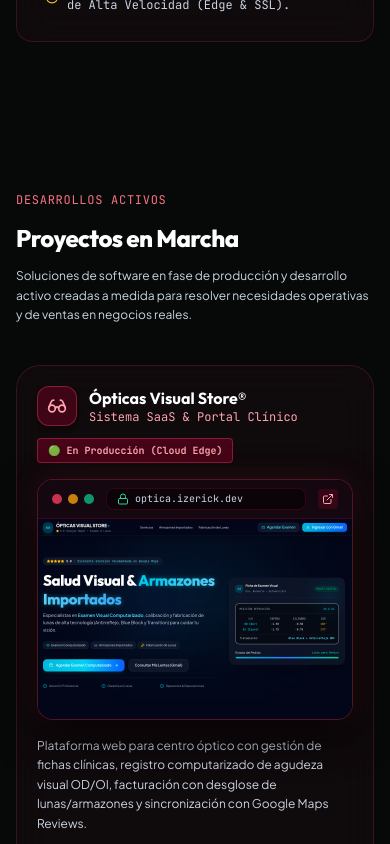
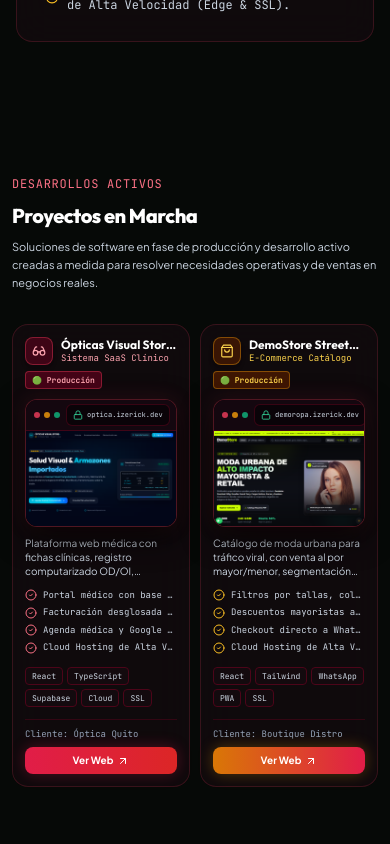
Before and after one commit to izerick/izerick-portfolio, a React (Vite) app: page / in a window 390 px wide. Shown: the part 2180-3024 px from the top of the page. Built offline with nearby package versions, Linux system fonts and the light colour scheme.

Commit message:
feat: 2-column parallel mobile layout for project showcase cards

```diff
--- a/src/components/LiveBrowserPreview.tsx
+++ b/src/components/LiveBrowserPreview.tsx
@@ -14,32 +14,32 @@ export const LiveBrowserPreview: React.FC<LiveBrowserPreviewProps> = ({
   imageSrc,
   title,
   badgeText = 'En Vivo • Cloud Edge',
-  heightClass = 'h-[210px] sm:h-[230px]',
+  heightClass = 'h-[95px] xs:h-[115px] sm:h-[225px]',
 }) => {
   const cleanDisplayUrl = url.replace(/^https?:\/\//, '');
 
   return (
-    <div className="rounded-2xl bg-[#090407] border border-rose-500/30 overflow-hidden shadow-[0_15px_40px_rgba(0,0,0,0.8),0_0_30px_rgba(244,63,94,0.15)] group transition-all relative">
+    <div className="rounded-xl sm:rounded-2xl bg-[#090407] border border-rose-500/30 overflow-hidden shadow-[0_10px_30px_rgba(0,0,0,0.8),0_0_20px_rgba(244,63,94,0.15)] group transition-all relative">
       {/* Browser Window Titlebar */}
-      <div className="bg-[#14070f] px-3.5 py-2 border-b border-rose-950/80 flex items-center justify-between gap-3 text-xs font-mono">
+      <div className="bg-[#14070f] px-2 sm:px-3.5 py-1 sm:py-2 border-b border-rose-950/80 flex items-center justify-between gap-1.5 sm:gap-3 text-xs font-mono">
         {/* macOS Window Dots */}
-        <div className="flex items-center gap-1.5 shrink-0">
-          <span className="w-2.5 h-2.5 rounded-full bg-rose-500/80" />
-          <span className="w-2.5 h-2.5 rounded-full bg-amber-500/80" />
-          <span className="w-2.5 h-2.5 rounded-full bg-emerald-500/80" />
+        <div className="flex items-center gap-1 sm:gap-1.5 shrink-0">
+          <span className="w-1.5 h-1.5 sm:w-2.5 sm:h-2.5 rounded-full bg-rose-500/80" />
+          <span className="w-1.5 h-1.5 sm:w-2.5 sm:h-2.5 rounded-full bg-amber-500/80" />
+          <span className="w-1.5 h-1.5 sm:w-2.5 sm:h-2.5 rounded-full bg-emerald-500/80" />
         </div>
 
         {/* Address Bar */}
-        <div className="flex-1 max-w-xs mx-auto bg-[#0a0308] border border-rose-950/70 rounded-lg px-2.5 py-0.5 flex items-center justify-between gap-2 text-[10px] text-slate-300">
-          <div className="flex items-center gap-1.5 truncate">
-            <Lock className="w-3 h-3 text-emerald-400 shrink-0" />
-            <span className="truncate text-slate-300 font-mono">{cleanDisplayUrl}</span>
+        <div className="flex-1 max-w-xs mx-auto bg-[#0a0308] border border-rose-950/70 rounded-md sm:rounded-lg px-1.5 sm:px-2.5 py-0.5 flex items-center justify-between gap-1 text-[8px] sm:text-[10px] text-slate-300">
+          <div className="flex items-center gap-1 truncate">
+            <Lock className="w-2.5 h-2.5 sm:w-3 sm:h-3 text-emerald-400 shrink-0" />
+            <span className="truncate text-slate-300 font-mono text-[7px] sm:text-[10px]">{cleanDisplayUrl}</span>
           </div>
         </div>
 
         {/* Status & Open Action */}
-        <div className="flex items-center gap-2 shrink-0">
-          <span className="text-[9px] text-emerald-400 font-bold bg-emerald-950/80 px-2 py-0.5 rounded border border-emerald-500/30 hidden sm:inline-flex items-center gap-1">
+        <div className="flex items-center gap-1 sm:gap-2 shrink-0">
+          <span className="text-[7px] sm:text-[9px] text-emerald-400 font-bold bg-emerald-950/80 px-1.5 sm:px-2 py-0.5 rounded border border-emerald-500/30 hidden md:inline-flex items-center gap-1">
             <span className="w-1.5 h-1.5 rounded-full bg-emerald-400 animate-pulse" />
             {badgeText}
           </span>
@@ -47,10 +47,10 @@ export const LiveBrowserPreview: React.FC<LiveBrowserPreviewProps> = ({
             href={url}
             target="_blank"
             rel="noopener noreferrer"
-            className="p-1 rounded bg-rose-950/60 hover:bg-rose-600 text-rose-300 hover:text-white transition-colors"
-            title="Abrir aplicación en nueva pestaña"
+            className="p-0.5 sm:p-1 rounded bg-rose-950/60 hover:bg-rose-600 text-rose-300 hover:text-white transition-colors"
+            title="Abrir en nueva pestaña"
           >
-            <ExternalLink className="w-3 h-3" />
+            <ExternalLink className="w-2.5 h-2.5 sm:w-3 sm:h-3" />
           </a>
         </div>
       </div>
@@ -65,7 +65,7 @@ export const LiveBrowserPreview: React.FC<LiveBrowserPreviewProps> = ({
             loading="lazy"
           />
         ) : (
-          <div className="w-full h-full flex items-center justify-center bg-[#0d050a] text-slate-400 text-xs font-mono">
+          <div className="w-full h-full flex items-center justify-center bg-[#0d050a] text-slate-400 text-[10px] font-mono">
             <span>{title}</span>
           </div>
         )}
@@ -75,12 +75,13 @@ export const LiveBrowserPreview: React.FC<LiveBrowserPreviewProps> = ({
           href={url}
           target="_blank"
           rel="noopener noreferrer"
-          className="absolute inset-0 bg-gradient-to-t from-[#070306]/90 via-[#070306]/30 to-transparent opacity-0 group-hover:opacity-100 transition-opacity flex items-end justify-center pb-4"
+          className="absolute inset-0 bg-gradient-to-t from-[#070306]/90 via-[#070306]/30 to-transparent opacity-0 group-hover:opacity-100 transition-opacity flex items-end justify-center pb-2 sm:pb-4"
         >
-          <span className="px-4 py-2 rounded-xl bg-gradient-to-r from-rose-600 to-red-600 text-white font-bold text-xs flex items-center gap-2 shadow-[0_0_25px_rgba(244,63,94,0.7)] ring-1 ring-rose-300/50">
-            <Sparkles className="w-3.5 h-3.5 text-amber-300" />
-            <span>Ver Web en Producción</span>
-            <ExternalLink className="w-3.5 h-3.5" />
+          <span className="px-2.5 sm:px-4 py-1 sm:py-2 rounded-lg sm:rounded-xl bg-gradient-to-r from-rose-600 to-red-600 text-white font-bold text-[9px] sm:text-xs flex items-center gap-1.5 shadow-[0_0_25px_rgba(244,63,94,0.7)] ring-1 ring-rose-300/50">
+            <Sparkles className="w-2.5 h-2.5 sm:w-3.5 sm:h-3.5 text-amber-300" />
+            <span className="hidden sm:inline">Ver Web en Producción</span>
+            <span className="sm:hidden">Ver Web</span>
+            <ExternalLink className="w-2.5 h-2.5 sm:w-3.5 sm:h-3.5" />
           </span>
         </a>
       </div>
--- a/src/components/ProjectsSection.tsx
+++ b/src/components/ProjectsSection.tsx
@@ -4,45 +4,45 @@ import { LiveBrowserPreview } from './LiveBrowserPreview';
 
 export const ProjectsSection: React.FC = () => {
   return (
-    <section id="proyectos" className="py-16 sm:py-20 md:py-28 scroll-mt-20">
-      <div className="max-w-6xl mx-auto px-4 sm:px-6 relative z-10">
+    <section id="proyectos" className="py-12 sm:py-20 md:py-28 scroll-mt-20">
+      <div className="max-w-6xl mx-auto px-3 sm:px-6 relative z-10">
 
         {/* Section Header */}
-        <div className="space-y-3 mb-10 sm:mb-14 text-left">
-          <span className="mono-label text-rose-400">Desarrollos Activos</span>
-          <h2 className="text-2xl sm:text-3xl md:text-4xl font-extrabold text-white font-heading tracking-tight">
+        <div className="space-y-2 sm:space-y-3 mb-8 sm:mb-14 text-left">
+          <span className="mono-label text-rose-400 text-[10px] sm:text-xs">Desarrollos Activos</span>
+          <h2 className="text-xl sm:text-3xl md:text-4xl font-extrabold text-white font-heading tracking-tight">
             Proyectos en Marcha
           </h2>
-          <p className="text-xs sm:text-sm md:text-base text-slate-300 max-w-2xl leading-relaxed">
+          <p className="text-[11px] sm:text-sm md:text-base text-slate-300 max-w-2xl leading-relaxed">
             Soluciones de software en fase de producción y desarrollo activo creadas a medida para resolver necesidades operativas y de ventas en negocios reales.
           </p>
         </div>
 
-        {/* Projects Grid with Symmetric Flex Items */}
-        <div className="grid grid-cols-1 lg:grid-cols-2 gap-6 sm:gap-8 items-stretch">
+        {/* Parallel 2-Column Grid on Mobile & Desktop */}
+        <div className="grid grid-cols-2 gap-2.5 sm:gap-6 lg:gap-8 items-stretch">
 
           {/* Project 1: Ópticas Visual Store */}
-          <div className="tech-card rounded-3xl p-5 sm:p-7 space-y-6 flex flex-col justify-between h-full text-left border-l-4 border-l-rose-500 bg-[#11070e]/80">
-            <div className="space-y-4 sm:space-y-5">
+          <div className="tech-card rounded-2xl sm:rounded-3xl p-3 sm:p-7 space-y-3 sm:space-y-6 flex flex-col justify-between h-full text-left border-l-2 sm:border-l-4 border-l-rose-500 bg-[#11070e]/80">
+            <div className="space-y-2.5 sm:space-y-5">
 
               {/* Header */}
-              <div className="flex flex-col sm:flex-row sm:items-center justify-between gap-3 sm:gap-4">
-                <div className="flex items-center gap-3">
-                  <div className="w-10 h-10 rounded-xl bg-rose-950/80 border border-rose-500/40 flex items-center justify-center text-rose-300 shrink-0 shadow-md">
-                    <Glasses className="w-5 h-5" />
+              <div className="flex flex-col sm:flex-row sm:items-center justify-between gap-1.5 sm:gap-4">
+                <div className="flex items-center gap-2 sm:gap-3 min-w-0">
+                  <div className="w-7 h-7 sm:w-10 sm:h-10 rounded-lg sm:rounded-xl bg-rose-950/80 border border-rose-500/40 flex items-center justify-center text-rose-300 shrink-0 shadow-md">
+                    <Glasses className="w-3.5 h-3.5 sm:w-5 sm:h-5" />
                   </div>
-                  <div>
-                    <h3 className="text-base sm:text-lg font-bold text-white font-heading leading-snug">
+                  <div className="min-w-0">
+                    <h3 className="text-xs sm:text-lg font-bold text-white font-heading leading-tight truncate">
                       Ópticas Visual Store®
                     </h3>
-                    <span className="text-xs text-rose-300 font-mono block">
-                      Sistema SaaS &amp; Portal Clínico
+                    <span className="text-[9px] sm:text-xs text-rose-300 font-mono block truncate">
+                      Sistema SaaS Clínico
                     </span>
                   </div>
                 </div>
 
-                <span className="self-start sm:self-auto text-[10px] font-mono font-bold px-2.5 py-1 rounded bg-rose-950/90 border border-rose-500/40 text-rose-300 shrink-0">
-                  🟢 En Producción (Cloud Edge)
+                <span className="self-start sm:self-auto text-[8px] sm:text-[10px] font-mono font-bold px-1.5 py-0.5 sm:px-2.5 sm:py-1 rounded bg-rose-950/90 border border-rose-500/40 text-rose-300 shrink-0 truncate">
+                  🟢 Producción
                 </span>
               </div>
 
@@ -52,40 +52,40 @@ export const ProjectsSection: React.FC = () => {
                 imageSrc="/optica-preview.png"
                 title="Ópticas Visual Store"
                 badgeText="En Vivo • Cloud Edge"
-                heightClass="h-[200px] sm:h-[225px]"
+                heightClass="h-[95px] xs:h-[120px] sm:h-[225px]"
               />
 
-              {/* Description (Symmetrical length) */}
-              <p className="text-xs sm:text-sm text-slate-300 leading-relaxed min-h-[54px] sm:min-h-[60px]">
-                Plataforma web para centro óptico con gestión de fichas clínicas, registro computarizado de agudeza visual OD/OI, facturación con desglose de lunas/armazones y sincronización con Google Maps Reviews.
+              {/* Description */}
+              <p className="text-[10px] sm:text-sm text-slate-300 leading-snug sm:leading-relaxed line-clamp-3 sm:line-clamp-none min-h-[38px] sm:min-h-[60px]">
+                Plataforma web médica con fichas clínicas, registro computarizado OD/OI, facturación con desglose de lunas/armazones y Google Reviews.
               </p>
 
-              {/* Highlights (Exactly 4 items) */}
-              <div className="space-y-2 text-xs font-mono text-slate-300">
-                <div className="flex items-center gap-2">
-                  <CheckCircle2 className="w-3.5 h-3.5 text-rose-400 shrink-0" />
-                  <span>Portal de Optometrista con autenticación y base de datos en tiempo real.</span>
+              {/* Highlights (4 bullets) */}
+              <div className="space-y-1 sm:space-y-2 text-[9px] sm:text-xs font-mono text-slate-300">
+                <div className="flex items-center gap-1.5 sm:gap-2">
+                  <CheckCircle2 className="w-3 h-3 sm:w-3.5 sm:h-3.5 text-rose-400 shrink-0" />
+                  <span className="truncate">Portal médico con base de datos en tiempo real.</span>
                 </div>
-                <div className="flex items-center gap-2">
-                  <CheckCircle2 className="w-3.5 h-3.5 text-rose-400 shrink-0" />
-                  <span>Facturación con valores de lunas y armazón desglosados por separado.</span>
+                <div className="flex items-center gap-1.5 sm:gap-2">
+                  <CheckCircle2 className="w-3 h-3 sm:w-3.5 sm:h-3.5 text-rose-400 shrink-0" />
+                  <span className="truncate">Facturación desglosada lunas y montura.</span>
                 </div>
-                <div className="flex items-center gap-2">
-                  <CheckCircle2 className="w-3.5 h-3.5 text-rose-400 shrink-0" />
-                  <span>Agenda médica de pacientes y sincronización con Google Reviews.</span>
+                <div className="flex items-center gap-1.5 sm:gap-2">
+                  <CheckCircle2 className="w-3 h-3 sm:w-3.5 sm:h-3.5 text-rose-400 shrink-0" />
+                  <span className="truncate">Agenda médica y Google Reviews.</span>
                 </div>
-                <div className="flex items-center gap-2">
-                  <CheckCircle2 className="w-3.5 h-3.5 text-rose-400 shrink-0" />
-                  <span>Desplegado en Infraestructura Cloud de Alta Velocidad con SSL.</span>
+                <div className="flex items-center gap-1.5 sm:gap-2">
+                  <CheckCircle2 className="w-3 h-3 sm:w-3.5 sm:h-3.5 text-rose-400 shrink-0" />
+                  <span className="truncate">Cloud Hosting de Alta Velocidad + SSL.</span>
                 </div>
               </div>
 
-              {/* Tags (Exactly 5 tags) */}
-              <div className="flex flex-wrap gap-1.5 sm:gap-2 pt-1">
-                {['React', 'TypeScript', 'Supabase', 'Cloud Hosting', 'SSL'].map(tag => (
+              {/* Tags (5 tags) */}
+              <div className="flex flex-wrap gap-1 sm:gap-2 pt-0.5 sm:pt-1">
+                {['React', 'TypeScript', 'Supabase', 'Cloud', 'SSL'].map(tag => (
                   <span
                     key={tag}
-                    className="px-2 py-0.5 rounded bg-[#130a0e] border border-rose-950 text-[10px] sm:text-[11px] font-mono text-slate-300"
+                    className="px-1.5 py-0.5 rounded bg-[#130a0e] border border-rose-950 text-[8px] sm:text-[11px] font-mono text-slate-300"
                   >
                     {tag}
                   </span>
@@ -95,42 +95,42 @@ export const ProjectsSection: React.FC = () => {
             </div>
 
             {/* Action Bar */}
-            <div className="pt-4 border-t border-rose-950/60 flex flex-wrap items-center justify-between gap-3">
-              <span className="text-xs font-mono text-slate-400">Cliente: Óptica en Quito</span>
+            <div className="pt-2 sm:pt-4 border-t border-rose-950/60 flex flex-col sm:flex-row items-stretch sm:items-center justify-between gap-1.5 sm:gap-3">
+              <span className="text-[9px] sm:text-xs font-mono text-slate-400 truncate">Cliente: Óptica Quito</span>
               <a
                 href="https://optica.izerick.dev/"
                 target="_blank"
                 rel="noopener noreferrer"
-                className="px-4 py-2 rounded-xl bg-gradient-to-r from-rose-600 to-red-600 hover:from-rose-500 hover:to-red-500 text-white font-bold text-xs flex items-center gap-1.5 transition-all shadow-[0_0_15px_rgba(225,29,72,0.3)]"
+                className="w-full sm:w-auto px-2.5 py-1.5 sm:px-4 sm:py-2 rounded-lg sm:rounded-xl bg-gradient-to-r from-rose-600 to-red-600 hover:from-rose-500 hover:to-red-500 text-white font-bold text-[10px] sm:text-xs flex items-center justify-center gap-1 sm:gap-1.5 transition-all shadow-[0_0_15px_rgba(225,29,72,0.3)]"
               >
-                <span>Ver Web en Producción</span>
-                <ArrowUpRight className="w-3.5 h-3.5" />
+                <span>Ver Web</span>
+                <ArrowUpRight className="w-3 h-3 sm:w-3.5 sm:h-3.5" />
               </a>
             </div>
           </div>
 
           {/* Project 2: DemoStore Streetwear */}
-          <div className="tech-card rounded-3xl p-5 sm:p-7 space-y-6 flex flex-col justify-between h-full text-left border-l-4 border-l-amber-500 bg-[#11070e]/80">
-            <div className="space-y-4 sm:space-y-5">
+          <div className="tech-card rounded-2xl sm:rounded-3xl p-3 sm:p-7 space-y-3 sm:space-y-6 flex flex-col justify-between h-full text-left border-l-2 sm:border-l-4 border-l-amber-500 bg-[#11070e]/80">
+            <div className="space-y-2.5 sm:space-y-5">
 
               {/* Header */}
-              <div className="flex flex-col sm:flex-row sm:items-center justify-between gap-3 sm:gap-4">
-                <div className="flex items-center gap-3">
-                  <div className="w-10 h-10 rounded-xl bg-amber-950/80 border border-amber-500/40 flex items-center justify-center text-amber-300 shrink-0 shadow-md">
-                    <ShoppingBag className="w-5 h-5" />
+              <div className="flex flex-col sm:flex-row sm:items-center justify-between gap-1.5 sm:gap-4">
+                <div className="flex items-center gap-2 sm:gap-3 min-w-0">
+                  <div className="w-7 h-7 sm:w-10 sm:h-10 rounded-lg sm:rounded-xl bg-amber-950/80 border border-amber-500/40 flex items-center justify-center text-amber-300 shrink-0 shadow-md">
+                    <ShoppingBag className="w-3.5 h-3.5 sm:w-5 sm:h-5" />
                   </div>
-                  <div>
-                    <h3 className="text-base sm:text-lg font-bold text-white font-heading leading-snug">
+                  <div className="min-w-0">
+                    <h3 className="text-xs sm:text-lg font-bold text-white font-heading leading-tight truncate">
                       DemoStore Streetwear®
                     </h3>
-                    <span className="text-xs text-amber-300 font-mono block">
-                      E-Commerce &amp; Catálogo Digital
+                    <span className="text-[9px] sm:text-xs text-amber-300 font-mono block truncate">
+                      E-Commerce Catálogo
                     </span>
                   </div>
                 </div>
 
-                <span className="self-start sm:self-auto text-[10px] font-mono font-bold px-2.5 py-1 rounded bg-amber-950/90 border border-amber-500/40 text-amber-300 shrink-0">
-                  🟢 En Producción (Cloud Edge)
+                <span className="self-start sm:self-auto text-[8px] sm:text-[10px] font-mono font-bold px-1.5 py-0.5 sm:px-2.5 sm:py-1 rounded bg-amber-950/90 border border-amber-500/40 text-amber-300 shrink-0 truncate">
+                  🟢 Producción
                 </span>
               </div>
 
@@ -140,40 +140,40 @@ export const ProjectsSection: React.FC = () => {
                 imageSrc="/demoropa-preview.png"
                 title="DemoStore Streetwear"
                 badgeText="En Vivo • Cloud Edge"
-                heightClass="h-[200px] sm:h-[225px]"
+                heightClass="h-[95px] xs:h-[120px] sm:h-[225px]"
               />
 
-              {/* Description (Symmetrical length) */}
-              <p className="text-xs sm:text-sm text-slate-300 leading-relaxed min-h-[54px] sm:min-h-[60px]">
-                Catálogo de moda urbana para captar tráfico viral de redes sociales, con venta al por mayor/menor, segmentación por tallas (S/M/L/XL), modo blanco/oscuro y checkout directo hacia WhatsApp.
+              {/* Description */}
+              <p className="text-[10px] sm:text-sm text-slate-300 leading-snug sm:leading-relaxed line-clamp-3 sm:line-clamp-none min-h-[38px] sm:min-h-[60px]">
+                Catálogo de moda urbana para tráfico viral, con venta al por mayor/menor, segmentación por tallas (S/M/L/XL) y checkout a WhatsApp.
               </p>
 
-              {/* Highlights (Exactly 4 items) */}
-              <div className="space-y-2 text-xs font-mono text-slate-300">
-                <div className="flex items-center gap-2">
-                  <CheckCircle2 className="w-3.5 h-3.5 text-amber-400 shrink-0" />
-                  <span>Segmentación por tallas (S/M/L/XL), colores y stock en tiempo real.</span>
+              {/* Highlights (4 bullets) */}
+              <div className="space-y-1 sm:space-y-2 text-[9px] sm:text-xs font-mono text-slate-300">
+                <div className="flex items-center gap-1.5 sm:gap-2">
+                  <CheckCircle2 className="w-3 h-3 sm:w-3.5 sm:h-3.5 text-amber-400 shrink-0" />
+                  <span className="truncate">Filtros por tallas, colores y stock en vivo.</span>
                 </div>
-                <div className="flex items-center gap-2">
-                  <CheckCircle2 className="w-3.5 h-3.5 text-amber-400 shrink-0" />
-                  <span>Descuentos mayoristas automáticos al llevar 6+ unidades por modelo.</span>
+                <div className="flex items-center gap-1.5 sm:gap-2">
+                  <CheckCircle2 className="w-3 h-3 sm:w-3.5 sm:h-3.5 text-amber-400 shrink-0" />
+                  <span className="truncate">Descuentos mayoristas automáticos (+6 un).</span>
                 </div>
-                <div className="flex items-center gap-2">
-                  <CheckCircle2 className="w-3.5 h-3.5 text-amber-400 shrink-0" />
-                  <span>Checkout directo hacia WhatsApp prellenado con foto y detalle de pedido.</span>
+                <div className="flex items-center gap-1.5 sm:gap-2">
+                  <CheckCircle2 className="w-3 h-3 sm:w-3.5 sm:h-3.5 text-amber-400 shrink-0" />
+                  <span className="truncate">Checkout directo a WhatsApp en 2 clics.</span>
                 </div>
-                <div className="flex items-center gap-2">
-                  <CheckCircle2 className="w-3.5 h-3.5 text-amber-400 shrink-0" />
-                  <span>Desplegado en Infraestructura Cloud de Alta Velocidad con SSL.</span>
+                <div className="flex items-center gap-1.5 sm:gap-2">
+                  <CheckCircle2 className="w-3 h-3 sm:w-3.5 sm:h-3.5 text-amber-400 shrink-0" />
+                  <span className="truncate">Cloud Hosting de Alta Velocidad + SSL.</span>
                 </div>
               </div>
 
-              {/* Tags (Exactly 5 tags) */}
-              <div className="flex flex-wrap gap-1.5 sm:gap-2 pt-1">
-                {['React', 'TailwindCSS', 'WhatsApp CRM', 'PWA Móvil', 'SSL'].map(tag => (
+              {/* Tags (5 tags) */}
+              <div className="flex flex-wrap gap-1 sm:gap-2 pt-0.5 sm:pt-1">
+                {['React', 'Tailwind', 'WhatsApp', 'PWA', 'SSL'].map(tag => (
                   <span
                     key={tag}
-                    className="px-2 py-0.5 rounded bg-[#130a0e] border border-rose-950 text-[10px] sm:text-[11px] font-mono text-slate-300"
+                    className="px-1.5 py-0.5 rounded bg-[#130a0e] border border-rose-950 text-[8px] sm:text-[11px] font-mono text-slate-300"
                   >
                     {tag}
                   </span>
@@ -183,16 +183,16 @@ export const ProjectsSection: React.FC = () => {
             </div>
 
             {/* Action Bar */}
-            <div className="pt-4 border-t border-rose-950/60 flex flex-wrap items-center justify-between gap-3">
-              <span className="text-xs font-mono text-slate-400">Cliente: Boutique &amp; Distro</span>
+            <div className="pt-2 sm:pt-4 border-t border-rose-950/60 flex flex-col sm:flex-row items-stretch sm:items-center justify-between gap-1.5 sm:gap-3">
+              <span className="text-[9px] sm:text-xs font-mono text-slate-400 truncate">Cliente: Boutique Distro</span>
               <a
                 href="https://demoropa.izerick.dev"
                 target="_blank"
                 rel="noopener noreferrer"
-                className="px-4 py-2 rounded-xl bg-gradient-to-r from-amber-600 to-rose-600 hover:from-amber-500 hover:to-rose-500 text-white font-bold text-xs flex items-center gap-1.5 transition-all shadow-[0_0_15px_rgba(245,158,11,0.3)]"
+                className="w-full sm:w-auto px-2.5 py-1.5 sm:px-4 sm:py-2 rounded-lg sm:rounded-xl bg-gradient-to-r from-amber-600 to-rose-600 hover:from-amber-500 hover:to-rose-500 text-white font-bold text-[10px] sm:text-xs flex items-center justify-center gap-1 sm:gap-1.5 transition-all shadow-[0_0_15px_rgba(245,158,11,0.3)]"
               >
-                <span>Ver Web en Producción</span>
-                <ArrowUpRight className="w-3.5 h-3.5" />
+                <span>Ver Web</span>
+                <ArrowUpRight className="w-3 h-3 sm:w-3.5 sm:h-3.5" />
               </a>
             </div>
           </div>
```
